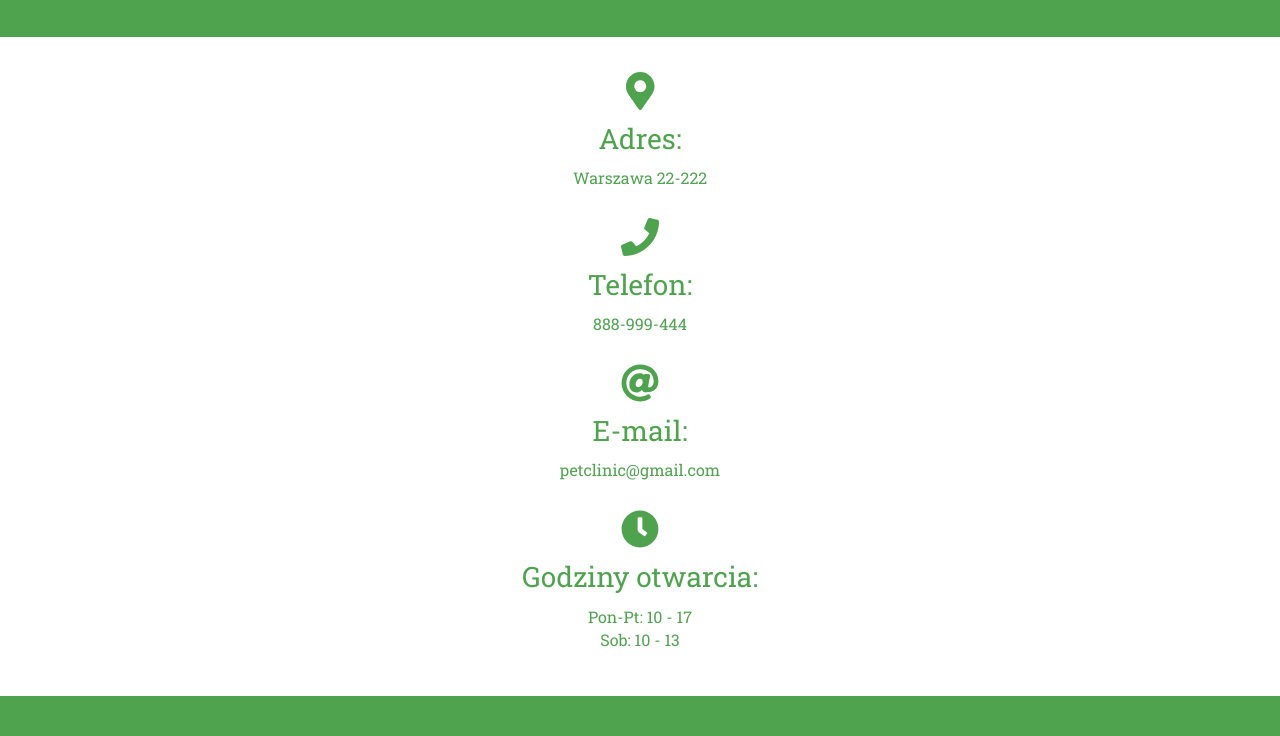
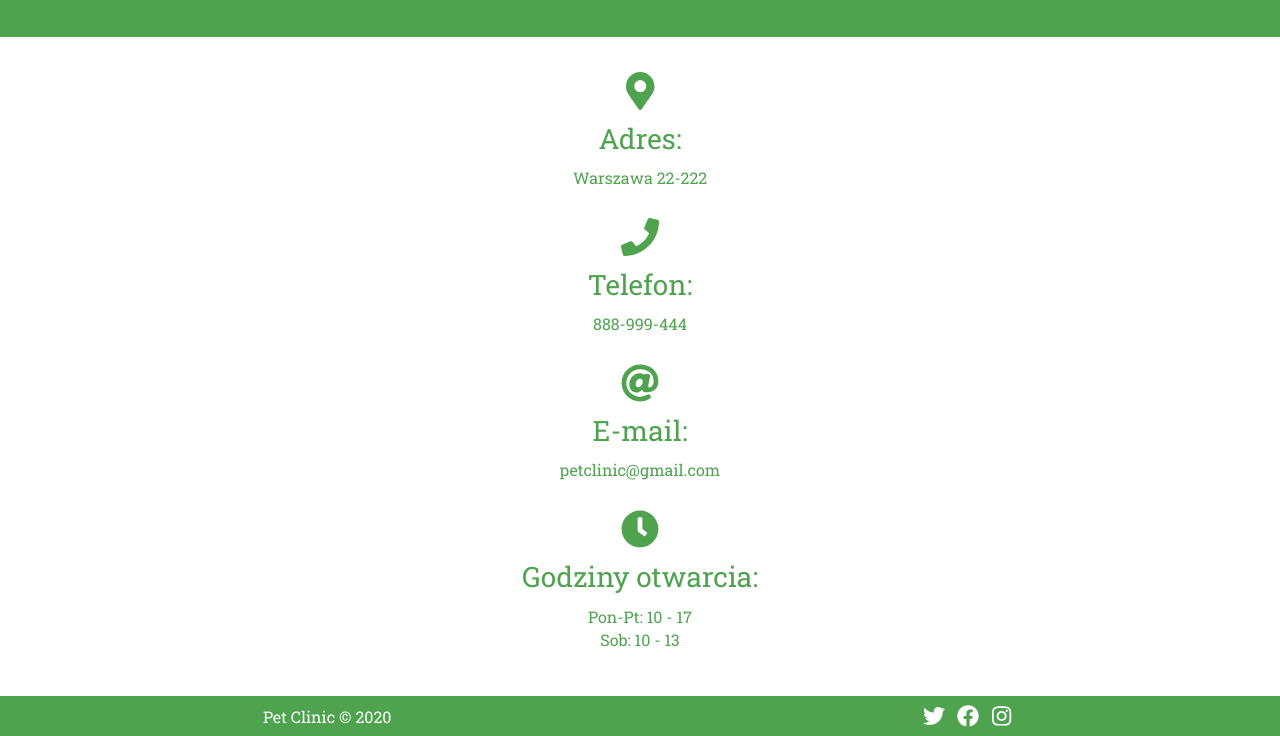
Before and after one commit to MacRapacki/pet-clinic-gatsby, a Gatsby site: page / in a window 1280 px wide. Shown: the part 2788-3524 px from the top of the page. Built offline with nearby package versions, Linux system fonts and the light colour scheme; Gatsby itself is replaced by a stand-in of ours.

Commit message:
style footer add icon to footer

```diff
--- a/package.json
+++ b/package.json
@@ -6,7 +6,7 @@
   "author": "Kyle Mathews <mathews.kyle@gmail.com>",
   "dependencies": {
     "@fortawesome/fontawesome-svg-core": "^1.2.30",
-    "@fortawesome/free-brands-svg-icons": "^5.14.0",
+    "@fortawesome/free-brands-svg-icons": "^5.15.0",
     "@fortawesome/free-solid-svg-icons": "^5.14.0",
     "@fortawesome/react-fontawesome": "^0.1.11",
     "gatsby": "^2.24.61",
--- a/src/components/fontawesome/fontawesome.js
+++ b/src/components/fontawesome/fontawesome.js
@@ -1,4 +1,4 @@
 import { library } from "@fortawesome/fontawesome-svg-core"
 import { fas } from "@fortawesome/free-solid-svg-icons"
 import { fab } from "@fortawesome/free-brands-svg-icons"
-library.add(fab, fas)
+library.add(fas, fab)
--- a/src/components/layout/footer.js
+++ b/src/components/layout/footer.js
@@ -1,4 +1,6 @@
 import React from "react"
+import { Link } from "gatsby"
+
 import { FontAwesomeIcon } from "@fortawesome/react-fontawesome"
 import style from "./footer.module.css"
 import "../fontawesome/fontawesome"
@@ -7,7 +9,21 @@ const Footer = () => {
   return (
     <>
       <footer className={style.footer}>
-        <FontAwesomeIcon icon={"facebook"} />
+        <p>Pet Clinic © 2020</p>
+        <div className={style.icon_wrapper}>
+          <Link>
+            {" "}
+            <FontAwesomeIcon icon={["fab", "twitter"]} />
+          </Link>
+          <Link>
+            {" "}
+            <FontAwesomeIcon icon={["fab", "facebook"]} />
+          </Link>
+          <Link>
+            {" "}
+            <FontAwesomeIcon icon={["fab", "instagram"]} />
+          </Link>
+        </div>
       </footer>
     </>
   )
--- a/src/components/layout/footer.module.css
+++ b/src/components/layout/footer.module.css
@@ -4,4 +4,20 @@
     height: 40px;
     width: 100%;
     margin-top: 10px;
+    font-size: 16px;
+    display: flex;
+    flex-direction: row;
+    justify-content: space-around;
+    align-items: center;
 }
+
+
+.icon_wrapper {
+    font-size: 22px;
+    width: 100px;
+    display: flex;
+    flex-direction: row;
+    justify-content: space-around;
+    align-items: center;
+
+}
```
Also changed, not shown: 1 other file.
